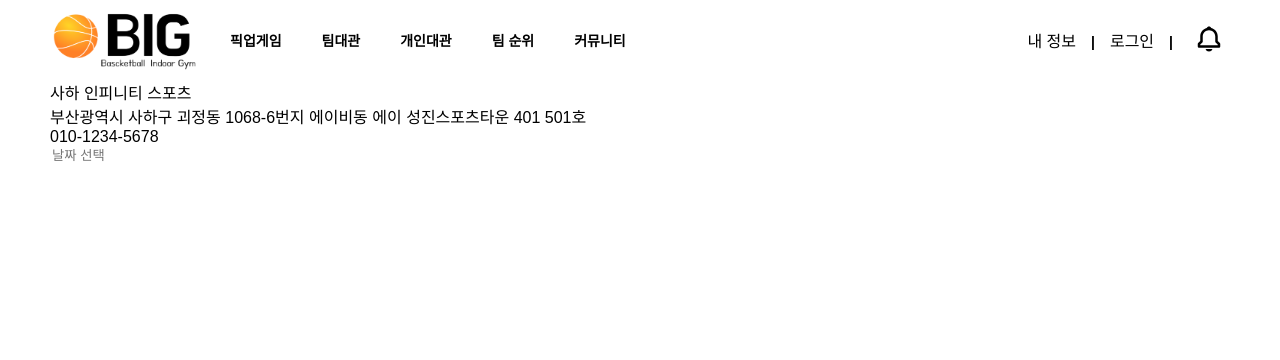
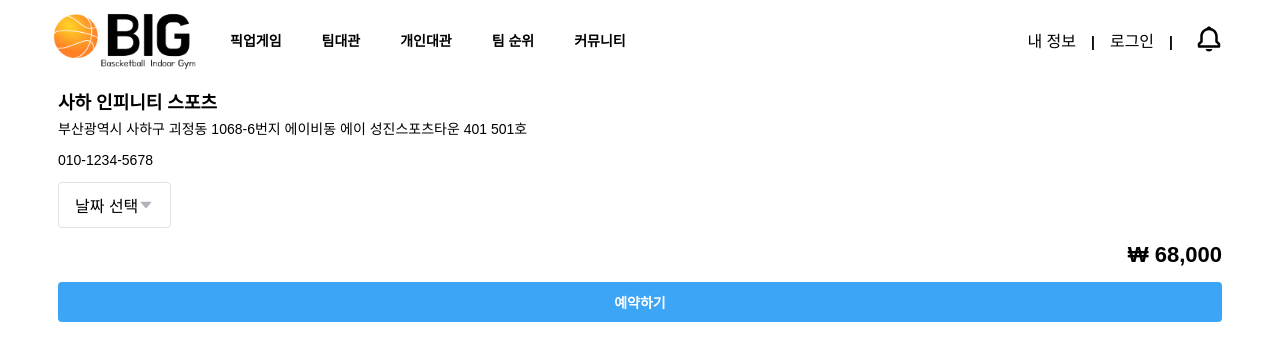
Before and after one commit to B-I-G-team/BIG_front, a React (Create React App) app: page /team-rental in a window 1280 px wide. Shown: the top 360 px of the page. Built offline with nearby package versions, Linux system fonts and the light colour scheme; no server answers.

Commit message:
팀 대관 날짜선택, 예약 버튼 추가

```diff
--- a/src/components/common/FilledButton.tsx
+++ b/src/components/common/FilledButton.tsx
@@ -9,17 +9,43 @@ export type CustomColor =
   | 'primary_55'
   | 'primary_45'
   | 'primary_35'
-  | 'primary_25';
+  | 'primary_25'
+  | 'blue';
+
+type CustomSize = 'fit-content' | 'xl' | 'lg' | 'md' | 'sm';
 
 interface Props {
   children: any;
   color?: CustomColor;
   onClick?: any;
+  size?: CustomSize;
 }
 
-const FilledButton = ({ children, color = 'primary_55', onClick }: Props) => {
+const customSize = (size: CustomSize) => {
+  switch (size) {
+    case 'fit-content':
+      return '100%';
+    case 'xl':
+      return '330px';
+    case 'lg':
+      return '300px';
+    case 'md':
+      return '270px';
+    case 'sm':
+      return '240px';
+    default:
+      return '270px';
+  }
+};
+
+const FilledButton = ({
+  children,
+  color = 'primary_55',
+  onClick,
+  size,
+}: Props) => {
   return (
-    <ButtonContainer color={color} onClick={onClick}>
+    <ButtonContainer color={color} onClick={onClick} size={size as CustomSize}>
       {children}
     </ButtonContainer>
   );
@@ -27,13 +53,13 @@ const FilledButton = ({ children, color = 'primary_55', onClick }: Props) => {
 
 export default FilledButton;
 
-const ButtonContainer = styled.button`
+const ButtonContainer = styled.button<{ size: CustomSize }>`
   cursor: pointer;
   background-color: ${({ theme, color }) => theme.color[color as CustomColor]};
   color: white;
   font-size: ${({ theme }) => theme.font.size.body_1};
   font-weight: ${({ theme }) => theme.font.weight.medium};
-  width: 270px;
+  width: ${({ size }) => customSize(size)};
   height: 40px;
   border-radius: 4px;
 
--- a/src/container/team-rental/index.tsx
+++ b/src/container/team-rental/index.tsx
@@ -9,6 +9,8 @@ import styled from 'styled-components';
 import DatePicker from 'react-datepicker';
 import { ko } from 'date-fns/esm/locale';
 import 'react-datepicker/dist/react-datepicker.css';
+import { AiFillCaretDown } from 'react-icons/ai';
+import FilledButton from 'components/common/FilledButton';
 
 const tempData = {
   id: 1,
@@ -18,6 +20,25 @@ const tempData = {
     '부산광역시 사하구 괴정동 1068-6번지 에이비동 에이 성진스포츠타운 401 501호',
   phone: '010-1234-5678',
   pricePerHour: 68000,
+};
+
+const transferDay = (index: number) => {
+  switch (index) {
+    case 0:
+      return '일';
+    case 1:
+      return '월';
+    case 2:
+      return '화';
+    case 3:
+      return '수';
+    case 4:
+      return '목';
+    case 5:
+      return '금';
+    case 6:
+      return '토';
+  }
 };
 
 const Index = () => {
@@ -48,10 +69,29 @@ const Index = () => {
           minDate={new Date()} // 선택할 수 있는 최소 날짜값 지정
           closeOnScroll={true} // 스크롤을 움직였을 때 자동으로 닫히도록 설정 기본값 false
           placeholderText="날짜 선택" // placeholder
-          // customInput={<Container>hi</Container>}
+          customInput={
+            <DateWrapper>
+              {startDate
+                ? `${startDate.getFullYear()}-${startDate
+                    .getMonth()
+                    .toString()
+                    .padStart(2, '0')}-${startDate
+                    .getDate()
+                    .toString()
+                    .padStart(2, '0')} (${transferDay(startDate.getDay())})`
+                : '날짜 선택'}
+
+              <AiFillCaretDown color="#B2B3B9" />
+            </DateWrapper>
+          }
           selected={startDate} // value
           onChange={(date) => setStartDate(date as Date)} // 날짜를 선택하였을 때 실행될 함수
         />
+
+        <Price>{`₩ ${pricePerHour.toLocaleString()}`}</Price>
+        <FilledButton color="blue" size="fit-content">
+          예약하기
+        </FilledButton>
       </ContentWrapper>
     </Container>
   );
@@ -67,10 +107,47 @@ const SlideWrapper = styled.div`
   }
 `;
 
-const ContentWrapper = styled.div``;
+const ContentWrapper = styled.div`
+  padding: 8px;
+`;
 
-const Title = styled.div``;
+const Title = styled.div`
+  font-size: ${({ theme }) => theme.font.size.heading_6};
+  font-weight: 700;
+  margin-bottom: 4px;
+`;
 
-const Address = styled.div``;
+const Address = styled.div`
+  font-size: ${({ theme }) => theme.font.size.subtitle_2};
+  font-weight: 400;
+  margin-bottom: 14px;
+`;
 
-const Phone = styled.div``;
+const Phone = styled.div`
+  font-size: ${({ theme }) => theme.font.size.subtitle_2};
+  font-weight: 400;
+  margin-bottom: 14px;
+`;
+
+const Price = styled.div`
+  font-size: ${({ theme }) => theme.font.size.heading_5};
+  font-weight: 700;
+
+  text-align: end;
+
+  margin-bottom: 14px;
+`;
+
+const DateWrapper = styled.div`
+  display: flex;
+  justify-content: space-between;
+  align-items: center;
+
+  border-radius: 4px;
+
+  border: 1px solid ${({ theme }) => theme.color.border};
+  color: black;
+  padding: 10px 16px;
+
+  margin-bottom: 14px;
+`;
--- a/src/styles/theme.ts
+++ b/src/styles/theme.ts
@@ -9,6 +9,7 @@ const color = {
   primary_45: '#D24E13',
   primary_35: '#A33D0F',
   primary_25: '#752B0B',
+  blue: '#3DA5F5',
   border: '#E0E2E7',
 };
 
```
